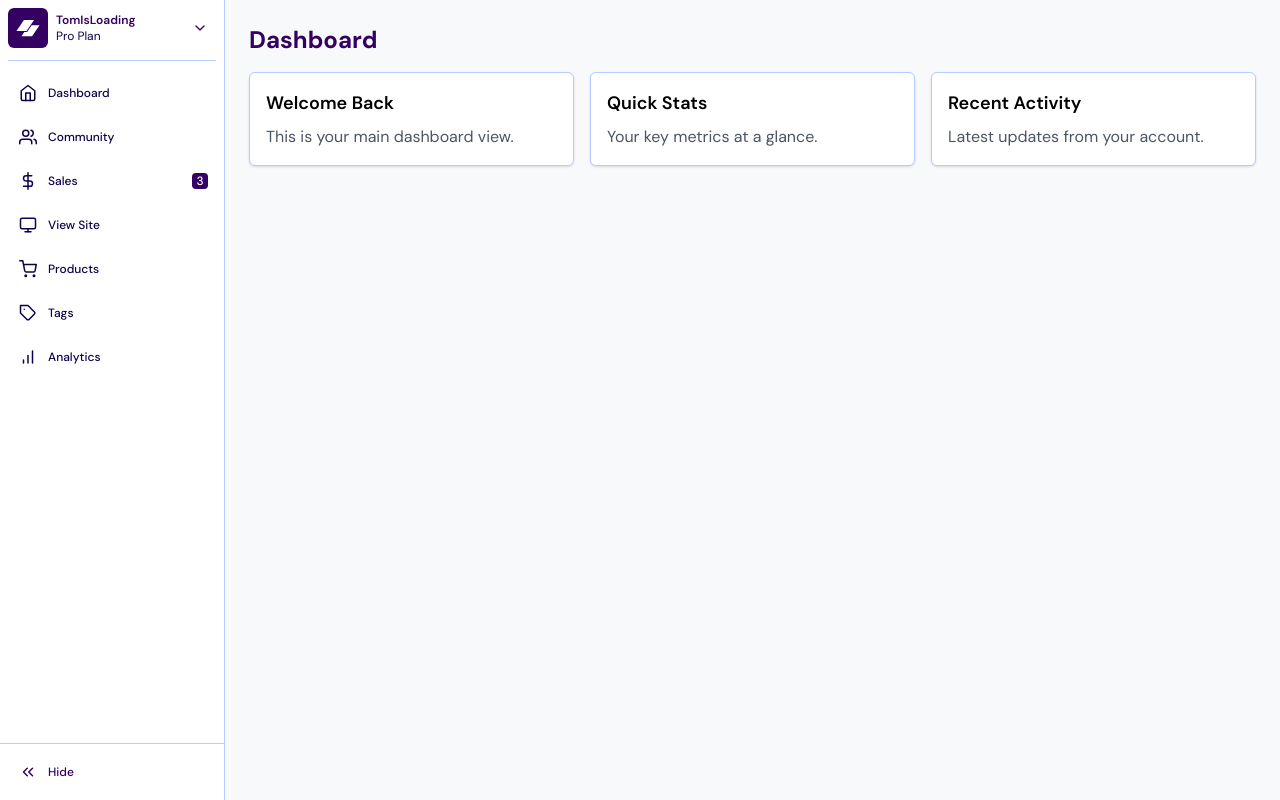
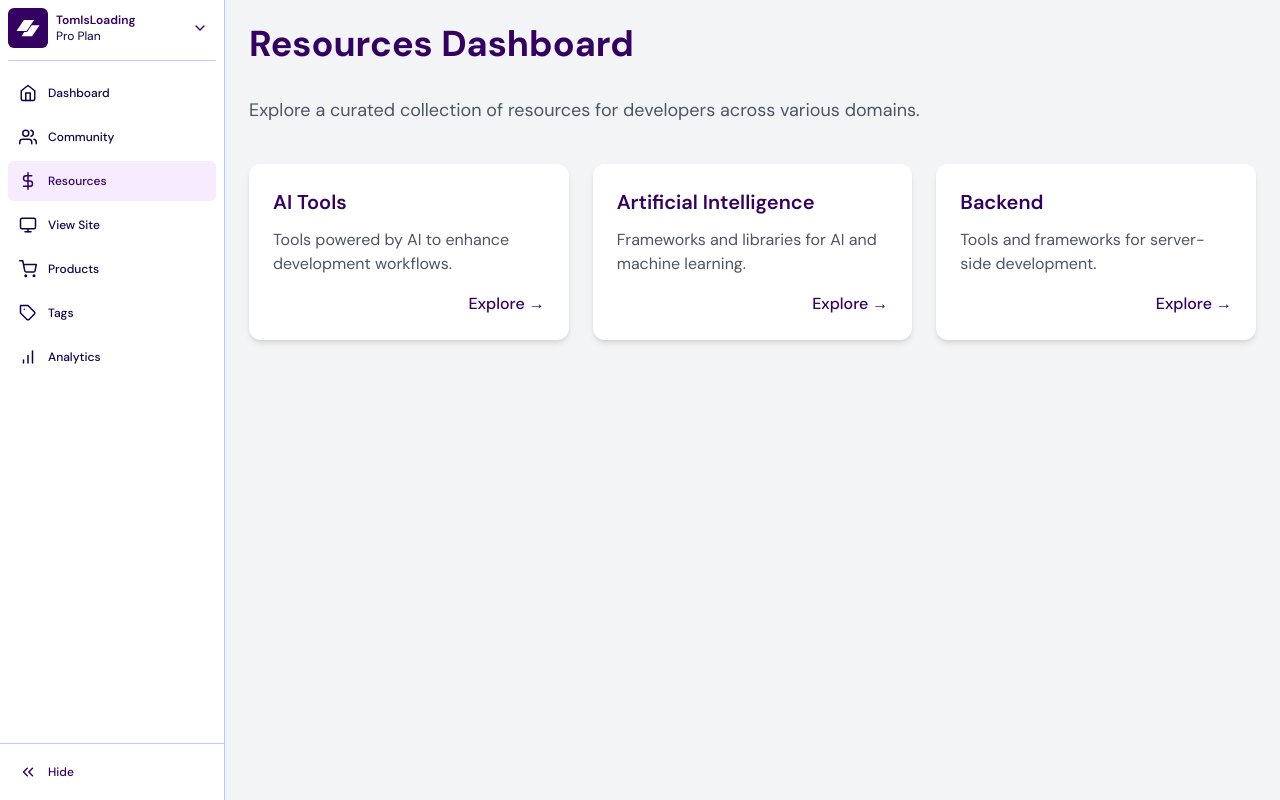
Before and after one commit to YashManek1/HackMate, a React (Vite) app in the folder frontend/: page /dashboard/resources in a window 1280 px wide. Before the commit this address led to /dashboard. Built offline with nearby package versions, Linux system fonts and the light colour scheme.

Commit message:
Updated resources page

```diff
--- a/frontend/src/App.jsx
+++ b/frontend/src/App.jsx
@@ -6,6 +6,8 @@ import DashApp from './Pages/Dashboard_/DashApp'
 import SignUpPage from "./Pages/SignUpPage.jsx"
 import LoginPage from './Pages/LoginPage.jsx'
 import ScrollToTop from "./ScrollToTop.jsx"
+import Resources from '../../frontend/src/Pages/Dashboard_/Resources.jsx'
+import ResourcePage from '../../frontend/src/Pages/Dashboard_/ResourcePage.jsx' // Added import for ResourcePage
 
 const App = () => {
   return (
@@ -16,6 +18,8 @@ const App = () => {
         <Route path="/signup" element={<SignUpPage />} />
         <Route path="/login" element={<LoginPage />} />
         <Route path="/dashboard/*" element={<DashApp/>} />
+        <Route path="/dashboard/resources" element={<Resources/>} />
+        <Route path="/dashboard/resources/:slug" element={<ResourcePage />} /> {/* Added dynamic route */}
         <Route path="*" element={<NotFound />} />
       </Routes>
     </div>
--- /dev/null
+++ b/frontend/src/Component/DashboardLayout.jsx
@@ -0,0 +1,16 @@
+// src/Component/DashboardLayout.jsx
+import React from "react";
+import Sidebar from "./Sidebar";
+
+const DashboardLayout = ({ children }) => {
+  return (
+    <div className="flex min-h-screen bg-gray-100">
+      <Sidebar/>
+      <div className="flex-1 p-6">
+        {children}
+      </div>
+    </div>
+  );
+};
+
+export default DashboardLayout;
--- a/frontend/src/Component/Sidebar.jsx
+++ b/frontend/src/Component/Sidebar.jsx
@@ -1,3 +1,4 @@
+// src/Sidebar.jsx
 import React, { useState } from "react";
 import "../Styles/Sidebar.css";
 import { useNavigate, useLocation } from "react-router-dom";
@@ -25,12 +26,13 @@ export const Sidebar = () => {
 const SidebarLeft = () => {
   const [open, setOpen] = useState(true);
   const location = useLocation();
-  const currentPath = location.pathname.split('/').pop();
+  const currentPath = location.pathname;
 
-  // Default to 'dashboard' if on root dashboard route
+  // Highlight "Resources" for /dashboard/resources and /dashboard/resources/*
   const [selected, setSelected] = useState(
-    currentPath === 'dashboard' ? 'Dashboard' :
-    currentPath.charAt(0).toUpperCase() + currentPath.slice(1) || 'Dashboard'
+    currentPath.includes("/dashboard/resources") ? "Resources" :
+    currentPath === "/dashboard" ? "Dashboard" :
+    currentPath.split("/").pop().charAt(0).toUpperCase() + currentPath.split("/").pop().slice(1) || "Dashboard"
   );
 
   return (
@@ -63,12 +65,11 @@ const SidebarLeft = () => {
         />
         <Option
           Icon={FiDollarSign}
-          title="Sales"
-          path="/dashboard/sales"
+          title="Resources"
+          path="/dashboard/resources"
           selected={selected}
           setSelected={setSelected}
           open={open}
-          notifs={3}
         />
         <Option
           Icon={FiMonitor}
@@ -248,3 +249,5 @@ const ToggleClose = ({ open, setOpen }) => {
     </motion.button>
   );
 };
+
+export default Sidebar;
--- /dev/null
+++ b/frontend/src/Data/ResourceData.js
@@ -0,0 +1,59 @@
+
+export const resources = [
+    {
+      id: 1,
+      slug: "ai_tools",
+      title: "AI Tools",
+      description: "Tools powered by AI to enhance development workflows.",
+      items: [
+        {
+          name: "ChatGPT",
+          description: "Conversational AI for coding assistance and more.",
+          link: "https://chat.openai.com/",
+        },
+        {
+          name: "GitHub Copilot",
+          description: "AI-powered code completion tool.",
+          link: "https://github.com/features/copilot",
+        },
+      ],
+    },
+    {
+      id: 2,
+      slug: "artificial_intelligence",
+      title: "Artificial Intelligence",
+      description: "Frameworks and libraries for AI and machine learning.",
+      items: [
+        {
+          name: "TensorFlow",
+          description: "Open-source machine learning framework.",
+          link: "https://www.tensorflow.org/",
+        },
+        {
+          name: "PyTorch",
+          description: "Flexible deep learning research platform.",
+          link: "https://pytorch.org/",
+        },
+      ],
+    },
+    {
+      id: 3,
+      slug: "backend",
+      title: "Backend",
+      description: "Tools and frameworks for server-side development.",
+      items: [
+        {
+          name: "Node.js",
+          description: "JavaScript runtime for scalable backend apps.",
+          link: "https://nodejs.org/",
+        },
+        {
+          name: "Django",
+          description: "High-level Python web framework.",
+          link: "https://www.djangoproject.com/",
+        },
+      ],
+    },
+  ];
+
+  export default resources;
--- a/frontend/src/Pages/Dashboard_/DashApp.jsx
+++ b/frontend/src/Pages/Dashboard_/DashApp.jsx
@@ -20,9 +20,8 @@ const DashApp = () => {
 
           {/* Dashboard routes */}
           <Route path="community" element={<Community />} />
-
           {/* Add these routes as you create the components */}
-          <Route path="sales" element={<div className="p-6"><h1 className="text-2xl font-bold">Sales Dashboard</h1></div>} />
+          <Route path="resources" element={<div className="p-6"><h1 className="text-2xl font-bold">resources Dashboard</h1></div>} />
           <Route path="view" element={<div className="p-6"><h1 className="text-2xl font-bold">Site Preview</h1></div>} />
           <Route path="products" element={<div className="p-6"><h1 className="text-2xl font-bold">Products Management</h1></div>} />
           <Route path="tags" element={<div className="p-6"><h1 className="text-2xl font-bold">Tags Management</h1></div>} />
--- /dev/null
+++ b/frontend/src/Pages/Dashboard_/ResourcePage.jsx
@@ -0,0 +1,64 @@
+
+import React from "react";
+import { useParams, useNavigate } from "react-router-dom";
+import { motion } from "framer-motion";
+import DashboardLayout from "../../Component/DashboardLayout.jsx";
+import {resources} from "../../Data/ResourceData.js";
+import "../../Styles/Resources.css";
+
+const ResourcePage = () => {
+  const { slug } = useParams();
+  const navigate = useNavigate();
+  const resource = resources.find((res) => res.slug === slug);
+
+  if (!resource) {
+    navigate("/dashboard/notfound");
+    return null;
+  }
+
+  return (
+    <DashboardLayout>
+      <motion.div
+        initial={{ opacity: 0 }}
+        animate={{ opacity: 1 }}
+        transition={{ duration: 0.5 }}
+        className="max-w-7xl mx-auto"
+      >
+        <h1 className="text-4xl font-bold text-[#340062] mb-6 font-poppins">
+          {resource.title}
+        </h1>
+        <p className="text-gray-600 mb-10 font-dmsans text-lg">
+          {resource.description}
+        </p>
+        <div className="space-y-6">
+          {resource.items.map((item, index) => (
+            <motion.div
+              key={index}
+              className="resource-item bg-white rounded-xl shadow-md p-6 flex justify-between items-center hover:bg-[#f6ebff] transition-all duration-300"
+              initial={{ opacity: 0, x: -20 }}
+              animate={{ opacity: 1, x: 0 }}
+              transition={{ duration: 0.4, delay: index * 0.1 }}
+            >
+              <div>
+                <h3 className="text-lg font-semibold text-[#340062] font-dmsans">
+                  {item.name}
+                </h3>
+                <p className="text-gray-600 mt-1 font-dmsans">{item.description}</p>
+              </div>
+              <a
+                href={item.link}
+                target="_blank"
+                rel="noopener noreferrer"
+                className="text-[#340062] font-medium hover:underline flex items-center gap-1"
+              >
+                Visit <span>→</span>
+              </a>
+            </motion.div>
+          ))}
+        </div>
+      </motion.div>
+    </DashboardLayout>
+  );
+};
+
+export default ResourcePage;
--- /dev/null
+++ b/frontend/src/Pages/Dashboard_/Resources.jsx
@@ -0,0 +1,63 @@
+// src/Pages/Resources.jsx
+import React from "react";
+import { useNavigate } from "react-router-dom";
+import { motion } from "framer-motion";
+import DashboardLayout from "../../Component/DashboardLayout.jsx";
+import {resources} from "../../Data/ResourceData.js";
+import "../../Styles/Resources.css";
+
+const Resources = () => {
+  const navigate = useNavigate();
+
+  const handleCardClick = (slug) => {
+    navigate(`/dashboard/resources/${slug}`);
+  };
+
+  return (
+    <DashboardLayout>
+      <motion.div
+        initial={{ opacity: 0 }}
+        animate={{ opacity: 1 }}
+        transition={{ duration: 0.5 }}
+        className="max-w-7xl mx-auto"
+      >
+        <h1 className="text-4xl font-bold text-[#340062] mb-8 font-poppins">
+          Resources Dashboard
+        </h1>
+        <p className="text-gray-600 mb-10 font-dmsans text-lg">
+          Explore a curated collection of resources for developers across various domains.
+        </p>
+        <div className="grid grid-cols-1 sm:grid-cols-2 lg:grid-cols-3 gap-6">
+          {resources.map((resource) => (
+            <motion.div
+              key={resource.id}
+              className="resource-card bg-white rounded-xl shadow-md p-6 cursor-pointer hover:shadow-lg transition-all duration-300"
+              whileHover={{ scale: 1.03, y: -5 }}
+              initial={{ opacity: 0, y: 20 }}
+              animate={{ opacity: 1, y: 0 }}
+              transition={{ duration: 0.4, delay: resource.id * 0.1 }}
+              onClick={() => handleCardClick(resource.slug)}
+            >
+              <h2 className="text-xl font-semibold text-[#340062] font-dmsans mb-3">
+                {resource.title}
+              </h2>
+              <p className="text-gray-600 font-dmsans line-clamp-3">
+                {resource.description}
+              </p>
+              <div className="mt-4 flex justify-end">
+                <motion.span
+                  className="text-[#340062] font-medium flex items-center gap-1"
+                  whileHover={{ x: 5 }}
+                >
+                  Explore <span>→</span>
+                </motion.span>
+              </div>
+            </motion.div>
+          ))}
+        </div>
+      </motion.div>
+    </DashboardLayout>
+  );
+};
+
+export default Resources;
--- /dev/null
+++ b/frontend/src/Styles/Resources.css
@@ -0,0 +1,27 @@
+/* src/Styles/Resources.css */
+.resource-card,
+.resource-item {
+  transition: all 0.3s ease;
+}
+
+.resource-card:hover,
+.resource-item:hover {
+  background-color: #f6ebff;
+}
+
+/* Truncate description text to 3 lines */
+.line-clamp-3 {
+  display: -webkit-box;
+  -webkit-line-clamp: 3;
+  -webkit-box-orient: vertical;
+  overflow: hidden;
+}
+
+/* Ensure fonts are consistent with sidebar */
+.font-poppins {
+  font-family: var(--font-poppins);
+}
+
+.font-dmsans {
+  font-family: var(--font-dmsans);
+}
```
Also changed, not shown: 1 other file (tests, documents, lock files or other folders).
